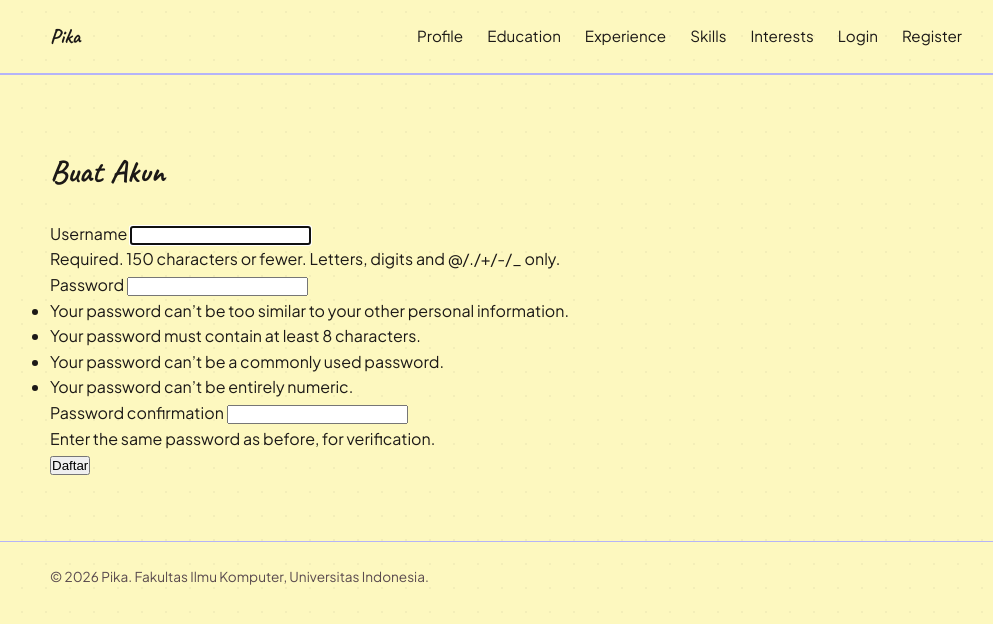
After one commit to pikadinda/myportofolio, a Django app: page /register/ in a window 1280 px wide. The commit adds this page. Shown: the top 624 px of the page, without its empty margins (134-1127 px from the left). Run offline with Django 5.2, Linux system fonts and the light colour scheme.

Commit message:
tutorial 4 authentication, session, cookies implementation

```diff
--- a/main/templates/base.html
+++ b/main/templates/base.html
@@ -26,6 +26,14 @@
                 <a href="{% url 'main:show_experience' %}">Experience</a>
                 <a href="{% url 'main:show_skills' %}">Skills</a>
                 <a href="{% url 'main:show_interests' %}">Interests</a>
+
+                {% if user.is_authenticated %}
+                    <span class="nav-user">{{ user.username }}</span>
+                    <a href="{% url 'main:logout' %}">Logout</a>
+                {% else %}
+                    <a href="{% url 'main:login' %}">Login</a>
+                    <a href="{% url 'main:register' %}">Register</a>
+                {% endif %}
             </nav>
         </div>
     </header>
--- a/main/templates/index.html
+++ b/main/templates/index.html
@@ -41,6 +41,11 @@ Pika - Portfolio
                         <dt>Program</dt>
                         <dd>S1 Information Systems</dd>
                     </div>
+
+                    <div class="meta-row">
+                        <dt>Sesi Terakhir Login</dt>
+                        <dd>{{ last_login }}</dd>
+                    </div>
                 </dl>
 
                 <div class="social-links">
--- /dev/null
+++ b/main/templates/register.html
@@ -0,0 +1,45 @@
+{% extends "base.html" %}
+
+{% block meta %}
+    <title>Register - {{ name }}</title>
+{% endblock meta %}
+
+{% block content %}
+
+<main>
+    <section class="experience-section">
+        <div class="container">
+            <h1>Buat Akun</h1>
+
+            <form method="post" action="{% url 'main:register' %}">
+                {% csrf_token %}
+                {% for error in form.non_field_errors %}
+                <p class="form-error">{{ error }}</p>
+                {% endfor %}
+
+                {% for field in form %}
+                <div class="form-group">
+                    <label for="{{ field.id_for_label }}">
+                        {{ field.label }}
+                    </label>
+                    {{ field }}
+
+                    {% if field.help_text %}
+                        <div class="form-help">
+                            {{ field.help_text }}
+                        </div>
+                    {% endif %}
+
+                    {% for error in field.errors %}
+                        <p class="form-error">{{ error }}</p>
+                    {% endfor %}
+                </div>
+            {% endfor %}
+            <button type="submit" class="button">Daftar</button>
+
+            </form>
+        </div>
+    </section>
+</main>
+
+{% endblock content %}
--- a/main/urls.py
+++ b/main/urls.py
@@ -31,4 +31,12 @@ urlpatterns = [
     path("skills/add/", views.show_skill_form, name="show_skill_form"),
     path("api/skills/", views.get_skills_json, name="get_skills_json"),
     path("skills/<int:skill_id>/delete/", views.delete_skill, name="delete_skill"),
+    path("register/", views.register, name="register"),
+    path("login/", views.login_user, name="login"),
+    path("logout/", views.logout_user, name="logout"),
+    path(
+        "experience/<uuid:experience_id>/star/",
+        views.toggle_star,
+        name="toggle_star",
+    ),
 ]
--- a/main/views.py
+++ b/main/views.py
@@ -1,6 +1,7 @@
 
 
 # Create your views here.
+import datetime
 from django.core import serializers
 from django.http import HttpResponse
 
@@ -10,7 +11,62 @@ from main.models import Experience, Skill, Interest
 
 from .forms import ExperienceForm, SkillForm
 
+from django.contrib import messages
+from django.contrib.auth import login, logout
+from django.contrib.auth.forms import AuthenticationForm, UserCreationForm
+from django.contrib.auth.decorators import login_required
+from django.core.exceptions import PermissionDenied
+
+
+def register(request):
+    form = UserCreationForm(request.POST or None)
+
+    if request.method == "POST" and form.is_valid():
+        form.save()
+        messages.success(request, "Akun berhasil dibuat. Silakan login.")
+        return redirect("main:login")
+
+    context = {
+        "name": "Adinda Pika Fauziah",
+        "form": form,
+    }
+
+    return render(request, "register.html", context)
+
+def login_user(request):
+    form = AuthenticationForm(request, data=request.POST or None)
+    if request.method == "POST" and form.is_valid():
+        user = form.get_user()
+        login(request, user)
+
+        response = redirect("main:show_main")
+        response.set_cookie(
+            "last_login",
+            datetime.datetime.now().strftime("%Y-%m-%d %H:%M:%S")
+        )
+
+        return response
+
+    context = {
+        "name": "Adinda Pika Fauziah",
+        "form": form,
+    }
+
+    return render(request, "login.html", context)
+
+def logout_user(request):
+    logout(request)
+
+    response = redirect("main:show_main")
+    response.delete_cookie("last_login")
+    return response
+
 def show_main(request):
+    last_login = request.COOKIES.get(
+    "last_login",
+    "Belum ada sesi login / Cookie tidak ditemukan"
+    )
+
     context = {
         "name": "Adinda Pika Fauziah",
         "npm": "2506533646",
@@ -20,6 +76,7 @@ def show_main(request):
             "Just a student who enjoys documenting life through photos, discovering great bakeries, and keeping things simple."
 
         ),
+        "last_login": last_login,
     }
     return render(request, "index.html", context)
 
@@ -42,8 +99,11 @@ def show_experience(request):
 
 def get_experiences_json(request):
     experiences = Experience.objects.all()
-
-    experiences_json = serializers.serialize("json", experiences)
+    experiences_json = serializers.serialize(
+        "json",
+        experiences,
+        use_natural_foreign_keys=True,
+        )
 
     return HttpResponse(
         experiences_json,
@@ -66,8 +126,11 @@ def show_experience_form(request):
 
     return render(request, "experience_form.html", context)
 
+@login_required(login_url="/login/")
+def edit_experience(request, experience_id):
+    if not request.user.is_superuser:
+        raise PermissionDenied
 
-def edit_experience(request, experience_id):
     experience = get_object_or_404(Experience, id=experience_id)
 
     if request.method == "POST":
@@ -86,7 +149,11 @@ def edit_experience(request, experience_id):
 
     return render(request, "experience_form.html", context)
 
+@login_required(login_url="/login/")
 def delete_experience(request, experience_id):
+    if not request.user.is_superuser:
+        raise PermissionDenied
+
     if request.method == "POST":
         experience = get_object_or_404(Experience, id=experience_id)
         experience.delete()
@@ -159,3 +226,15 @@ def show_education(request):
         "name": "Adinda Pika Fauziah",
     }
     return render(request, "education.html", context)
+
+@login_required(login_url="/login/")
+def toggle_star(request, experience_id):
+    experience = get_object_or_404(Experience, pk=experience_id)
+
+    if request.method == "POST":
+        if request.user in experience.starred_by.all():
+            experience.starred_by.remove(request.user)
+        else:
+            experience.starred_by.add(request.user)
+
+    return redirect("main:show_experience")
--- a/portofolio/settings.py
+++ b/portofolio/settings.py
@@ -66,6 +66,7 @@ TEMPLATES = [
         'APP_DIRS': True,
         'OPTIONS': {
             'context_processors': [
+                'django.template.context_processors.debug',
                 'django.template.context_processors.request',
                 'django.contrib.auth.context_processors.auth',
                 'django.contrib.messages.context_processors.messages',
--- a/static/css/style.css
+++ b/static/css/style.css
@@ -6,7 +6,7 @@
 
 :root {
     --ink: #1c1917;
-    --paper: #f5eea0; /*pika suka kuning */
+    --paper: #fdf8bf; /*pika suka kuning */
     --accent: #ff4081;
     --accent-dark: #c51162;
     --line: #b5b4f8;
@@ -468,3 +468,25 @@ h1, .brand, .section-title {
         transform: translateY(-4px);
     }
 }
+
+.star-form {
+    display: inline;
+}
+
+.button-star {
+    display: inline-flex;
+    align-items: center;
+    gap: 0.4rem;
+    background: var(--ink);
+}
+
+.button-star.is-starred {
+    background: var(--accent);
+}
+
+.star-count {
+    padding: 0.05rem 0.4rem;
+    border-radius: 999px;
+    background: rgba(255, 255, 255, 0.25);
+    font-size: 0.8rem;
+}
```
Also changed, not shown: main/models.py (+7 -0 lines), main/templates/components/experience_star.html (added, +23 -0 lines), main/templates/experience.html (+7 -0 lines), main/templates/login.html (added, +42 -0 lines), main/migrations/0006_experience_starred_by.py (added).
